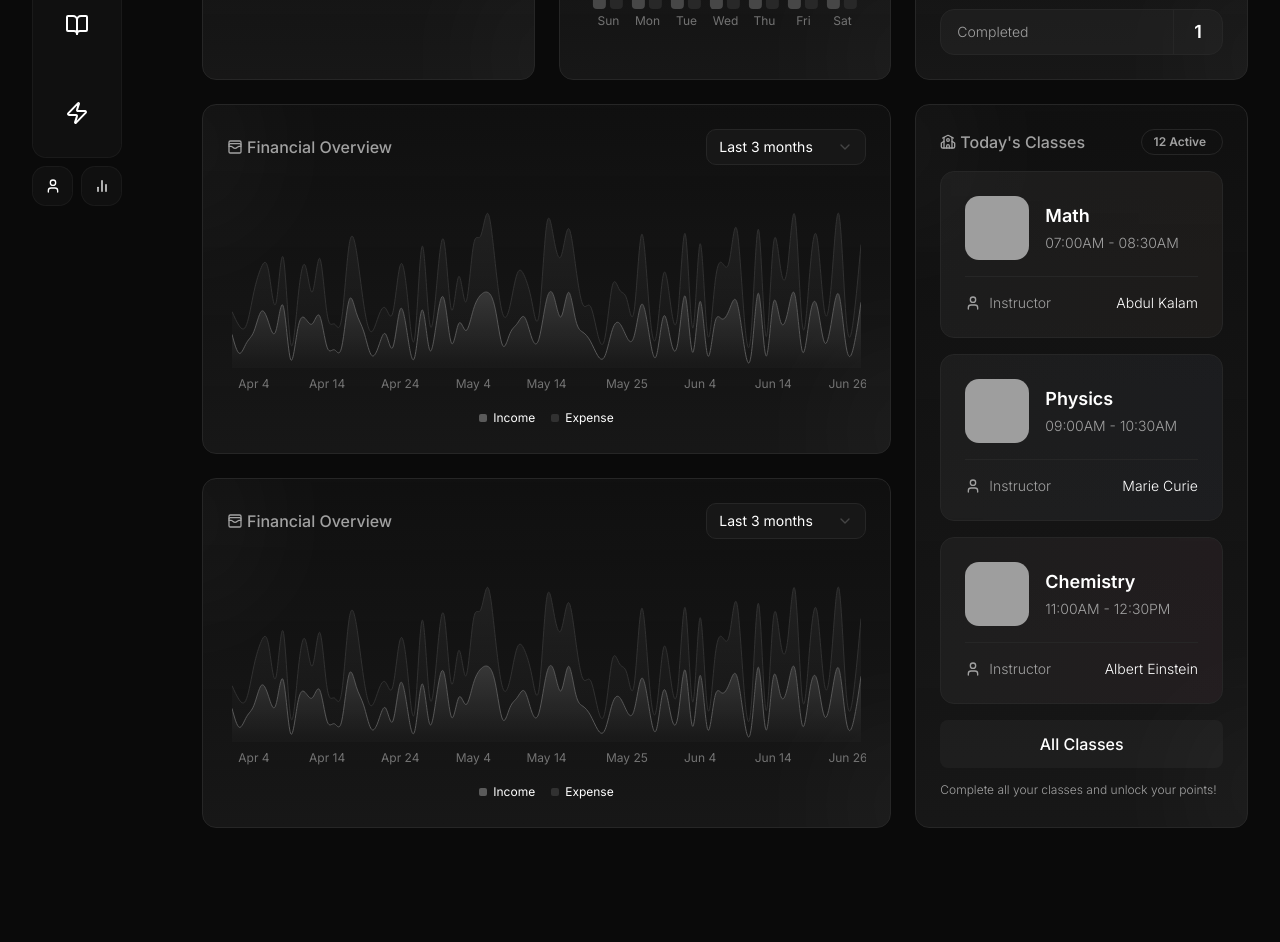
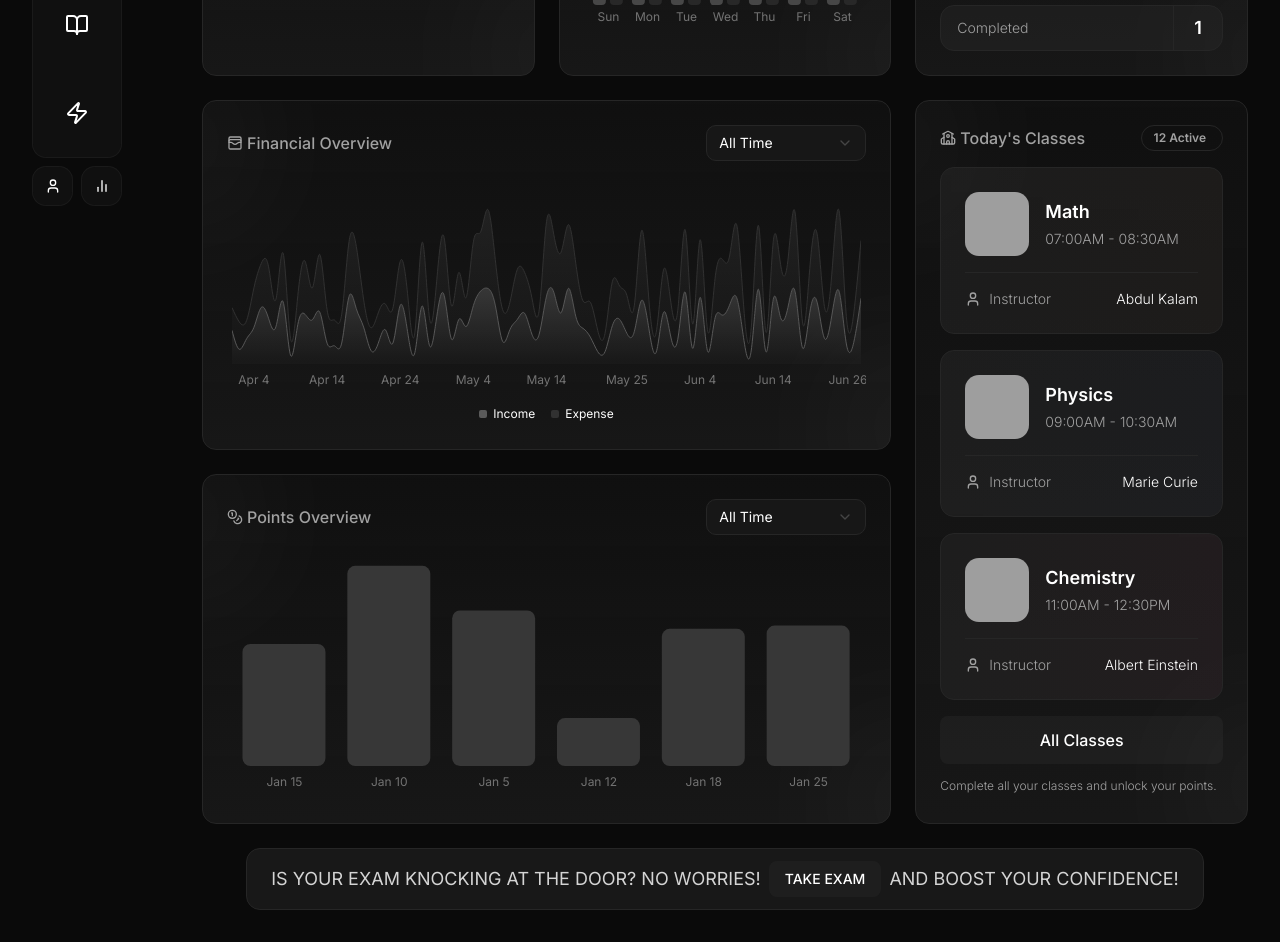
Before and after one commit to PrapooRozario/classify-frontend, a React (Vite) app: page / in a window 1280 px wide. Shown: the part 420-1362 px from the top of the page. Before the commit the page ends 1280 px from the top, so only its background shows below. Built offline with nearby package versions, Linux system fonts and the light colour scheme; grey boxes are pictures that could not be loaded.

Commit message:
feat: add take exam cta section at the bottom of the dashboard

```diff
--- a/src/components/budgetChart.tsx
+++ b/src/components/budgetChart.tsx
@@ -119,7 +119,7 @@ const chartConfig = {
 } satisfies ChartConfig;
 
 export function BudgetChart() {
-  const [timeRange, setTimeRange] = React.useState("90d");
+  const [timeRange, setTimeRange] = React.useState("all_time");
 
   const filteredData = chartData.filter((item) => {
     const date = new Date(item.date);
@@ -129,6 +129,8 @@ export function BudgetChart() {
       daysToSubtract = 30;
     } else if (timeRange === "7d") {
       daysToSubtract = 7;
+    } else if (timeRange === "all_time") {
+      return chartData;
     }
     const startDate = new Date(referenceDate);
     startDate.setDate(startDate.getDate() - daysToSubtract);
@@ -146,9 +148,12 @@ export function BudgetChart() {
             className="hidden w-[160px] rounded-lg sm:ml-auto sm:flex border-neutral-800 bg-neutral-900"
             aria-label="Select a value"
           >
-            <SelectValue placeholder="Last 3 months" />
+            <SelectValue placeholder="All Time" />
           </SelectTrigger>
           <SelectContent className="rounded-xl bg-neutral-900 border-neutral-800 text-white">
+            <SelectItem value="all_time" className="rounded-lg">
+             All Time
+            </SelectItem>
             <SelectItem value="90d" className="rounded-lg">
               Last 3 months
             </SelectItem>
--- /dev/null
+++ b/src/components/pointChart.tsx
@@ -0,0 +1,106 @@
+import React from "react";
+import { Bar, BarChart, XAxis } from "recharts";
+import Card from "./ui/card";
+import {
+  ChartContainer,
+  ChartTooltip,
+  ChartTooltipContent,
+  type ChartConfig,
+} from "./ui/chart";
+import {
+  Select,
+  SelectContent,
+  SelectItem,
+  SelectTrigger,
+  SelectValue,
+} from "./ui/select";
+import { Coins } from "lucide-react";
+const chartData = [
+  { date: "2024-01-15", value: 186 },
+  { date: "2024-01-10", value: 305 },
+  { date: "2024-01-05", value: 237 },
+  { date: "2024-01-12", value: 73 },
+  { date: "2024-01-18", value: 209 },
+  { date: "2024-01-25", value: 214 },
+];
+
+const chartConfig = {
+  value: {
+    label: "Points",
+    color: "#373737",
+  },
+} satisfies ChartConfig;
+
+export function PointChart() {
+  const [timeRange, setTimeRange] = React.useState("all_time");
+
+  const filteredData = chartData.filter((item) => {
+    const date = new Date(item.date);
+    const referenceDate = new Date("2024-06-30");
+    let daysToSubtract = 90;
+    if (timeRange === "30d") {
+      daysToSubtract = 30;
+    } else if (timeRange === "7d") {
+      daysToSubtract = 7;
+    } else if (timeRange === "all_time") {
+      return chartData;
+    }
+    const startDate = new Date(referenceDate);
+    startDate.setDate(startDate.getDate() - daysToSubtract);
+    return date >= startDate;
+  });
+
+
+  return (
+    <Card
+      HeaderText="Points Overview"
+      HeaderIcon={Coins}
+      className="w-full h-[400px]"
+      Element={
+        <Select value={timeRange} onValueChange={setTimeRange}>
+          <SelectTrigger
+            className="hidden w-[160px] rounded-lg sm:ml-auto sm:flex border-neutral-800 bg-neutral-900"
+            aria-label="Select a value"
+          >
+            <SelectValue placeholder="All Time" />
+          </SelectTrigger>
+          <SelectContent className="rounded-xl bg-neutral-900 border-neutral-800 text-white">
+            <SelectItem value="all_time">All Time</SelectItem>
+            <SelectItem value="90d">Last 3 months</SelectItem>
+            <SelectItem value="30d">Last 30 days</SelectItem>
+            <SelectItem value="7d">Last 7 days</SelectItem>
+          </SelectContent>
+        </Select>
+      }
+      Badge={false}
+    >
+      <ChartContainer className="aspect-auto h-[250px]" config={chartConfig}>
+        <BarChart data={filteredData}>
+          <XAxis
+          dataKey="date"
+            tickLine={false}
+            axisLine={false}
+            tickMargin={5}
+            minTickGap={35}
+            tickFormatter={(value) =>
+              new Date(value).toLocaleDateString("en-US", {
+                month: "short",
+                day: "numeric",
+              })
+            }
+          />
+          <ChartTooltip
+            cursor={false}
+            content={
+              <ChartTooltipContent
+                className="bg-neutral-900 gap-2 border-none text-xs "
+                hideLabel
+              />
+            }
+          />
+          <Bar dataKey="value" fill="var(--color-value)" radius={8} />
+        </BarChart>
+      </ChartContainer>
+    </Card>
+  );
+}
--- a/src/components/sidebar.tsx
+++ b/src/components/sidebar.tsx
@@ -33,7 +33,7 @@ const Sidebar = () => {
           scale: isOpen ? 1 : 0.95,
         }}
         transition={{ duration: 0.2 }}
-        className={isOpen ? "block" : "hidden lg:block"}
+        className={isOpen ? "visible" : "invisible lg:block"}
       >
         {/* Main Sidebar */}
         <div className="bg-neutral-900/50 border-neutral-800/50 border rounded-xl p-1.5 sm:p-2 lg:p-2 gap-1.5 sm:gap-2">
@@ -79,7 +79,9 @@ const Sidebar = () => {
           scale: isOpen ? 1 : 0.95,
         }}
         transition={{ duration: 0.2 }}
-        className="grid md:grid-cols-2  gap-2"
+        className={`grid md:grid-cols-2  gap-2 ${
+          isOpen ? "visible" : "invisible"
+        }`}
       >
         {routesData2.map((route, index) => (
           <div
--- a/src/pages/Home.tsx
+++ b/src/pages/Home.tsx
@@ -17,7 +17,7 @@ import { BudgetChart } from "../components/budgetChart";
 import ActiveClassesChart from "../components/activeClassesChart";
 import ClassCard from "../components/ui/classCard";
 import { Button } from "../components/ui/button";
-
+import { PointChart } from "../components/pointChart";
 const Home = () => {
   // Active Tasks status data
   const tasksStatus = [
@@ -74,7 +74,7 @@ const Home = () => {
         </Text>
 
         {/* Marquee/Scrolling Message */}
-        <Bg variant="2" className="px-4 py-0.5 relative overflow-hidden">
+        <Bg variant="2" className=" relative overflow-hidden">
           <Marquee>
             <Text variant="small" as="p" className="uppercase">
               Here's everything you need to stay focused, creative, and ahead of
@@ -208,7 +208,7 @@ const Home = () => {
           </div>
 
           <div>
-            <BudgetChart />
+            <PointChart />
           </div>
         </div>
 
@@ -237,7 +237,7 @@ const Home = () => {
           <div className="mt-auto space-y-2">
             <Button
               variant="default"
-              className="w-full py-4 sm:py-5 md:py-6 text-sm sm:text-base"
+              className="w-full py-4 cursor-pointer sm:py-5 md:py-6 text-sm sm:text-base"
             >
               All Classes
             </Button>
@@ -246,10 +246,22 @@ const Home = () => {
               className="text-neutral-400 text-xs
              text-center"
             >
-              Complete all your classes and unlock your points!
+              Complete all your classes and unlock your points.
             </Text>
           </div>
         </Card>
+      </div>
+      <div className="mt-6">
+        <Bg variant="2" className="py-3 px-6 w-fit mx-auto">
+          <Text
+            variant="p"
+            className="uppercase flex flex-col md:flex-row gap-2 items-center justify-center text-sm md:text-base text-center"
+          >
+            Is your exam knocking at the door? No worries!
+            <Button className="uppercase cursor-pointer">Take Exam</Button>
+            and boost your confidence!
+          </Text>
+        </Bg>
       </div>
     </div>
   );
```
